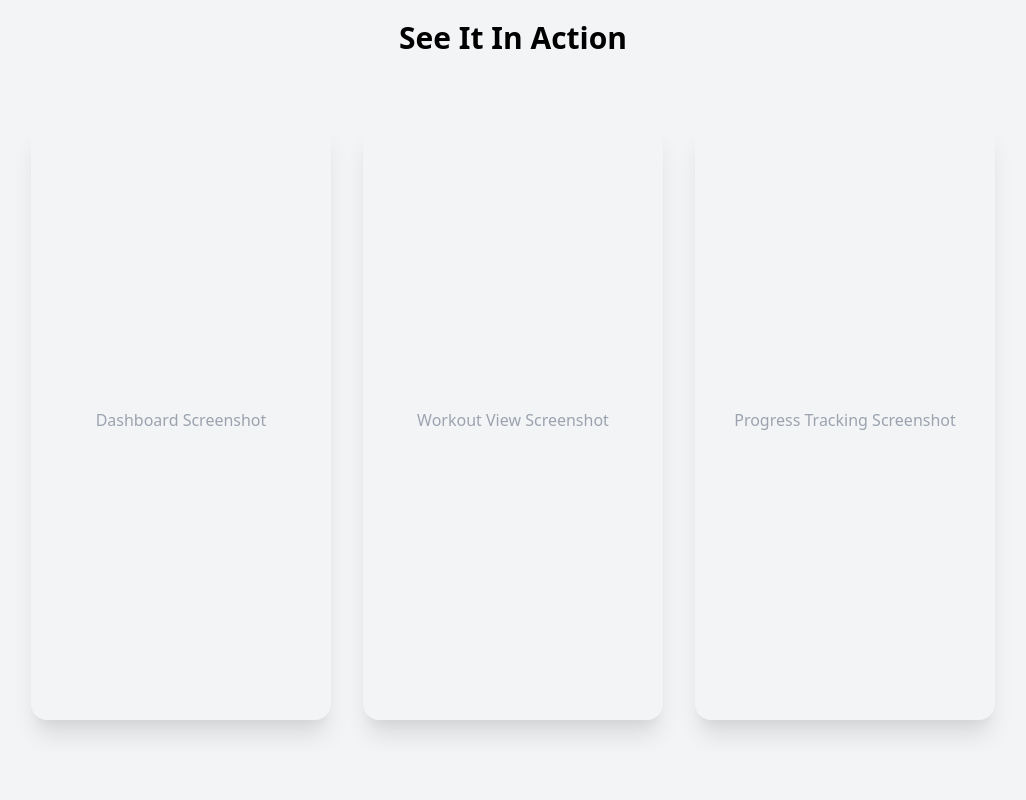
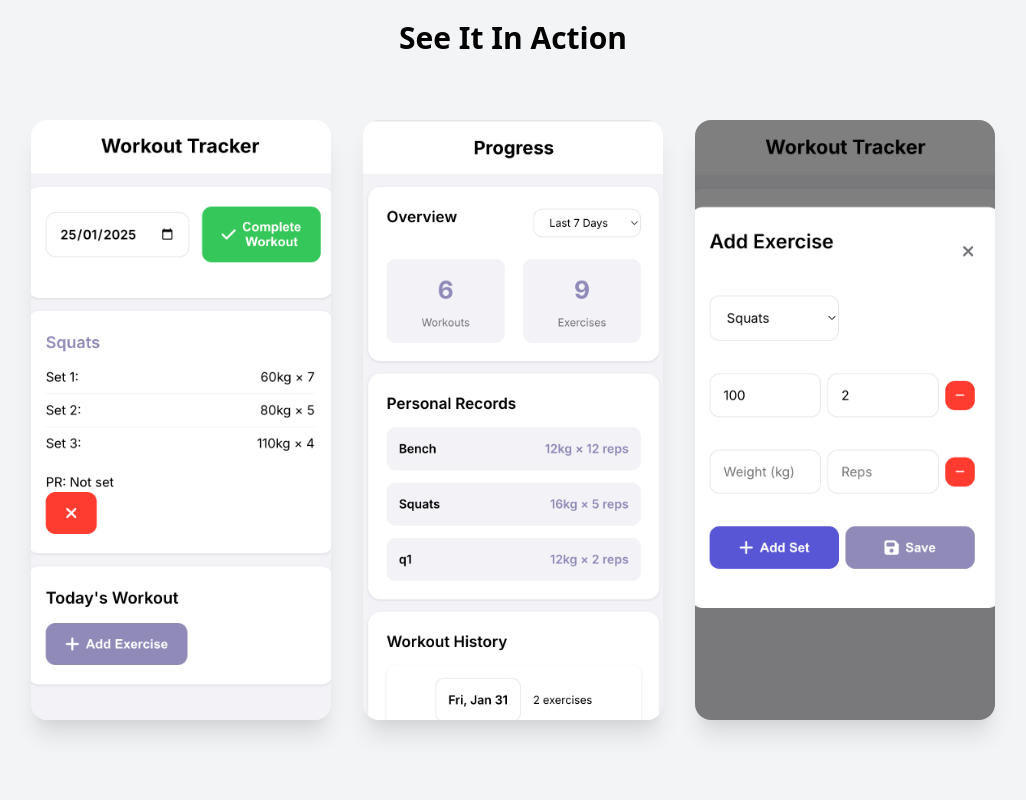
Before and after one commit to jpea2/fitness-app, a website: page landing.html in a window 1280 px wide. Shown: the part 960-1760 px from the top of the page, without its empty margins (127-1153 px from the left). Drawn offline with nearby package versions, Linux system fonts and the light colour scheme.

Commit message:
changes made

```diff
--- a/landing.html
+++ b/landing.html
@@ -18,7 +18,14 @@
             display: flex;
             align-items: center;
             justify-content: center;
-            color: #9ca3af;
+            overflow: hidden;
+            padding: 0;
+        }
+        .screenshot img {
+            width: 100%;
+            height: 100%;
+            object-fit: cover;
+            object-position: top;
         }
     </style>
 </head>
@@ -89,13 +96,19 @@
             <h2 class="text-3xl font-bold text-center mb-16">See It In Action</h2>
             <div class="flex gap-8 overflow-x-auto pb-8 justify-center">
                 <div class="screenshot flex-shrink-0">
-                    <p>Dashboard Screenshot</p>
+                    <img src="Screenshots/dashboard.png"
+                         alt="Workout tracking interface"
+                         class="w-full h-full object-contain">
                 </div>
                 <div class="screenshot flex-shrink-0">
-                    <p>Workout View Screenshot</p>
+                    <img src="Screenshots/progress.png"
+                         alt="Progress tracking view"
+                         class="w-full h-full object-contain">
                 </div>
                 <div class="screenshot flex-shrink-0">
-                    <p>Progress Tracking Screenshot</p>
+                    <img src="Screenshots/workout.png"
+                         alt="Settings and customization"
+                         class="w-full h-full object-contain">
                 </div>
             </div>
         </div>
@@ -124,7 +137,7 @@
                     <span class="ml-3 text-lg">FitnessApp</span>
                 </div>
                 <div class="text-gray-400">
-                    © 2025 FitnessApp. All rights reserved.
+                    2025 FitnessApp. All rights reserved.
                 </div>
             </div>
         </div>
```
Also changed, not shown: Screenshots/dashboard.png (added), Screenshots/progress.png (added), Screenshots/workout.png (added).
